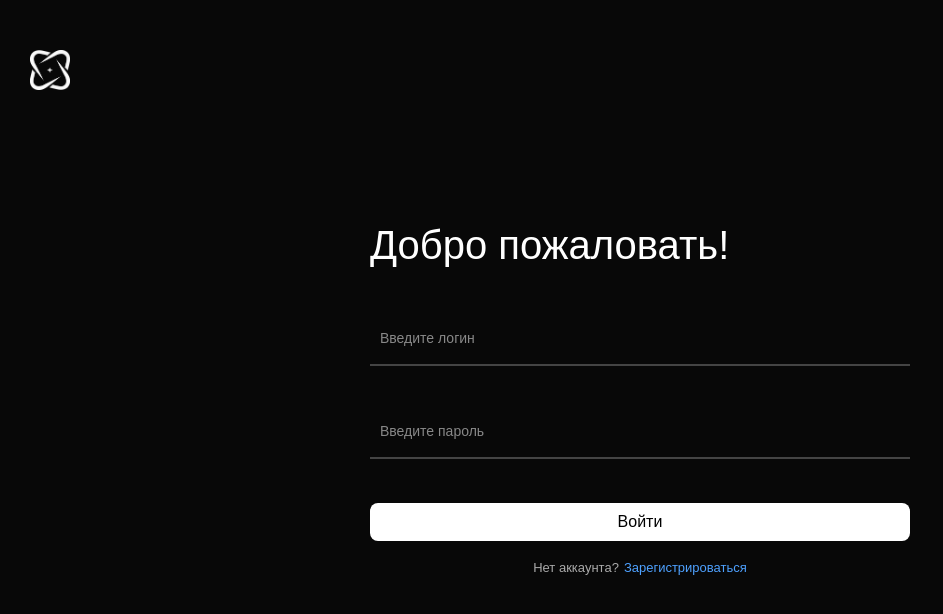
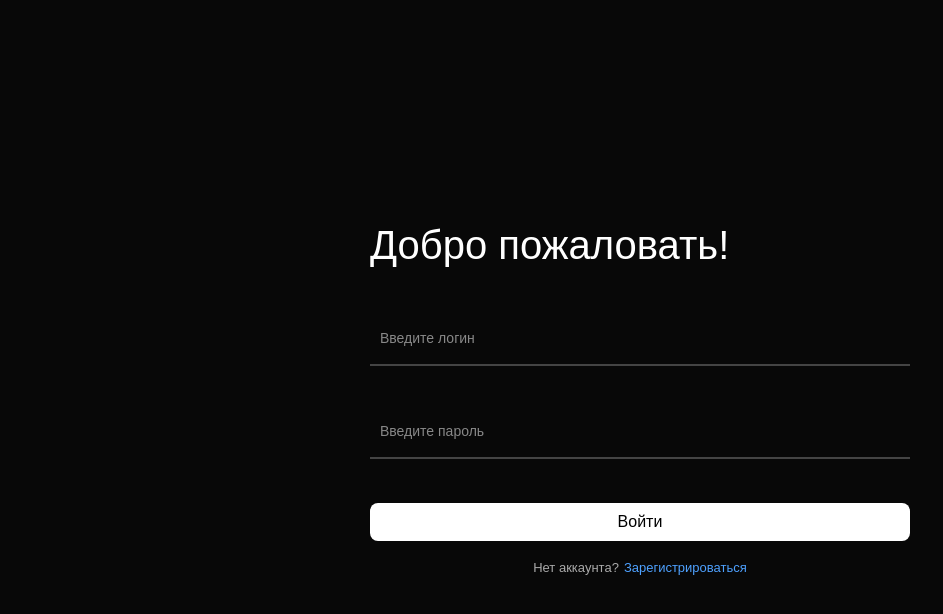
Before and after one commit to sattarsultan0-wq/mynotebook-app, a React (Vite) app: page /auth in a window 1280 px wide. Shown: the top 614 px of the page, without its empty margins (0-943 px from the left). Built offline with nearby package versions, Linux system fonts and the light colour scheme.

Commit message:
logo fixed

```diff
--- a/src/pages/AuthPath.jsx/AuthPage.css
+++ b/src/pages/AuthPath.jsx/AuthPage.css
@@ -9,14 +9,7 @@
 
   overflow-y: hidden;
 }
-.auth__container img{
-  position: fixed;
-  z-index: 10;
-  top: 50px;
-  left: 30px;
-  width: 40px;
-  height: 40px;
-}
+
 .auth__preloader{
   position: fixed;
   top: 0;
--- a/src/pages/AuthPath.jsx/AuthPage.jsx
+++ b/src/pages/AuthPath.jsx/AuthPage.jsx
@@ -97,7 +97,6 @@ const authorization = () => {
 
   return (
     <div className="auth__container">
-      <img src='/loading-logo.png'/>
       <Login authorization={authorization} login={login} setLogin={setLogin} select={select} toggle={toggle} isError={isErrorAuth} setIsError={setIsErrorAuth}/>
       <Registration registerUser={registerUser} registration={registration} setRegistration={setRegistration} select={select} toggle={toggle} isError={isErrorReg} setIsError={setIsErrorReg}/>
       <RegLoading regLoading={regLoading} setRegLoading={setRegLoading} onComplete={handleLoadingComplete}/>
```
